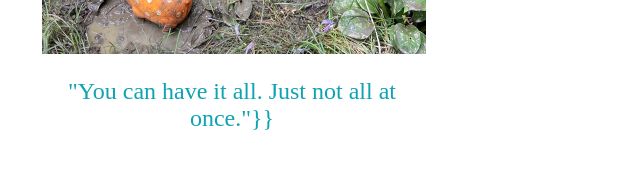
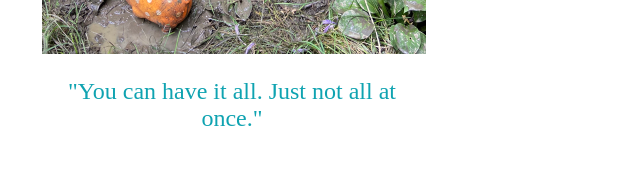
Before and after one commit to vaishnavisen/vaishnavisen.github.io, a Jekyll site: the page built from index.html, in a window 1280 px wide. Shown: the part 620-789 px from the top of the page, without its empty margins (408-1048 px from the left). Built offline with Jekyll 4.4.1, drawn with Linux system fonts in a browser that asks for light colours; nearby versions of some CDN libraries.

Commit message:
Fix typo

```diff
--- a/index.html
+++ b/index.html
@@ -4,6 +4,6 @@ layout: default
 <body>
  <center>
  <img src="/assets/images/wip.jpeg" alt="" width=384 height = 512/>
- <p class="title">"You can have it all. Just not all at once."}}</p>
+ <p class="title">"You can have it all. Just not all at once."</p>
  </center>
 </body>
```
